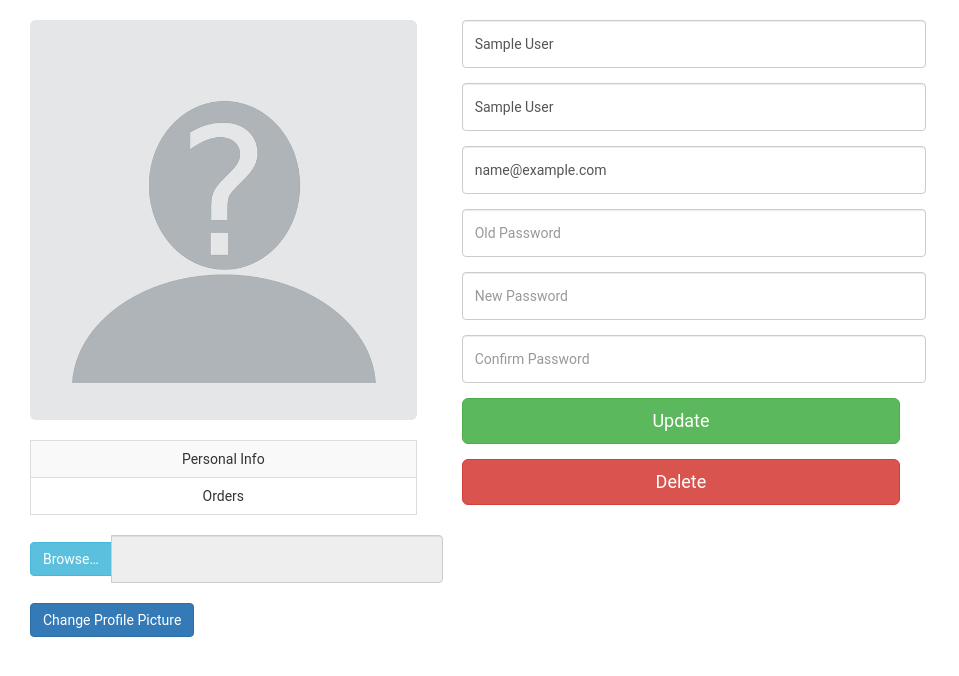
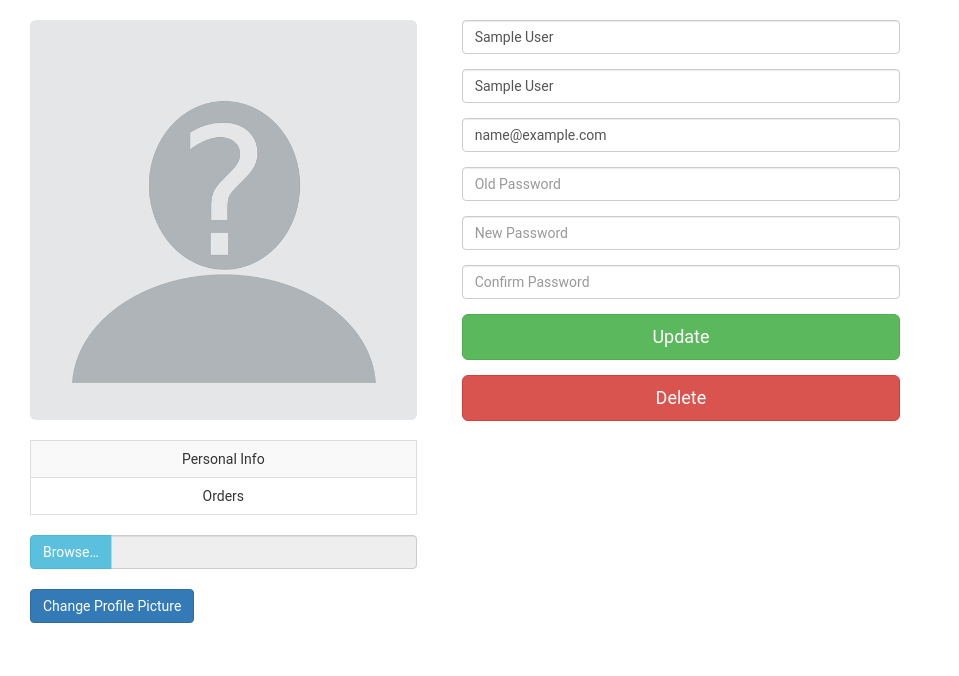
Before and after one commit to J-Hieta/Online-shop-application, a PHP site: page /Layouts/profile.php in a window 1280 px wide. Shown: the part 52-728 px from the top of the page, without its empty margins (0-959 px from the left). Run offline with PHP 8.4, Linux system fonts and the light colour scheme; the visitor is signed in with stand-in values (Sample User, id 1); data that the repository does not hold is empty; some libraries are stand-ins or nearby versions.

Commit message:
Monkey's mistake
Now fixed. (Fucked up profile page's input).

```diff
--- a/styles/styles.css
+++ b/styles/styles.css
@@ -35,7 +35,7 @@ table td {
   height: 22px;
 }
 
-input, select {
+#search input, #search select {
   box-sizing: content-box;
   -ms-box-sizing:content-box;
   -moz-box-sizing:content-box;
```
